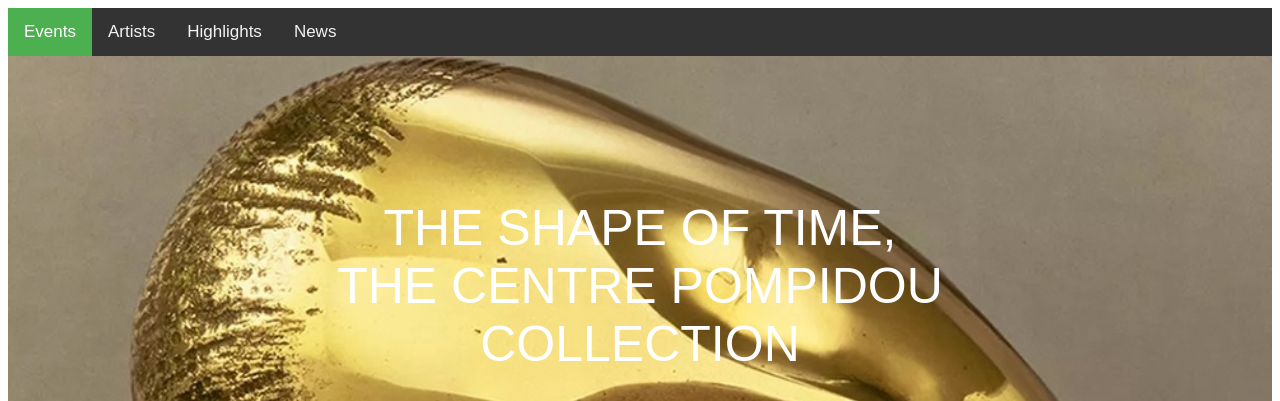
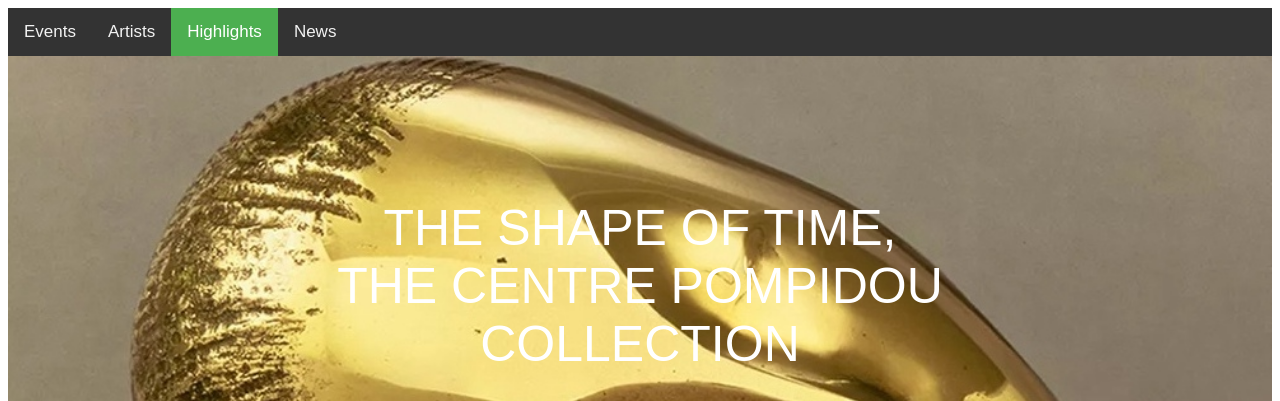
Before and after one commit to SissiWei123/SissiWei.github.io, a plain HTML site: page Highlights.html in a window 1280 px wide. Shown: the top 401 px of the page. Drawn offline with Linux system fonts and the light colour scheme; files whose address does not match are found by name.

Commit message:
Update Highlights.html

```diff
--- a/Highlights.html
+++ b/Highlights.html
@@ -8,9 +8,9 @@
  <body>
    <header id="header">
      <div class="topnav">
-       <a class="active" href="https://sissiwei123.github.io/SissiWei.github.io/">Events</a>
+       <a href="https://sissiwei123.github.io/SissiWei.github.io/">Events</a>
        <a href="https://sissiwei123.github.io/SissiWei.github.io/Artists.html">Artists</a>
-       <a href="https://sissiwei123.github.io/SissiWei.github.io/Highlights.html">Highlights</a>
+       <a class="active" href="https://sissiwei123.github.io/SissiWei.github.io/Highlights.html">Highlights</a>
        <a href="https://sissiwei123.github.io/SissiWei.github.io/New.html">News</a>
      </div>
 
```
